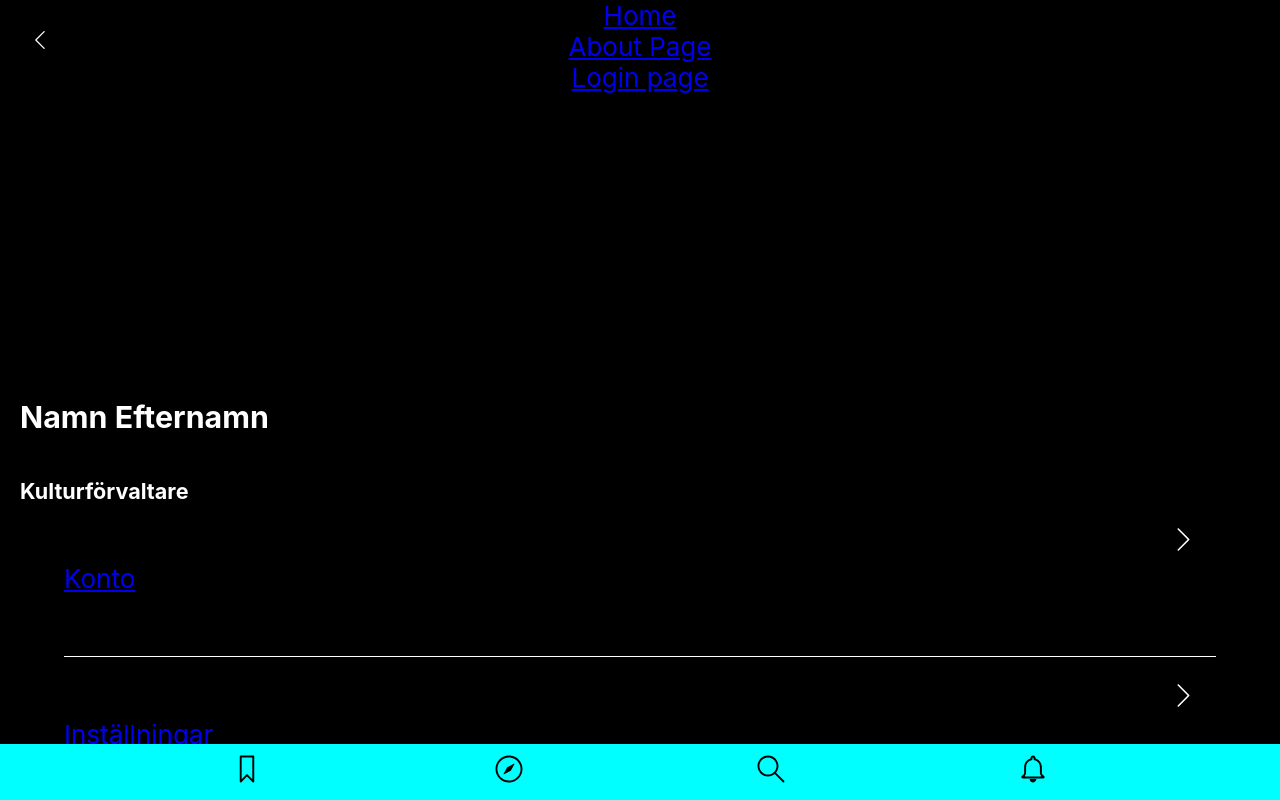
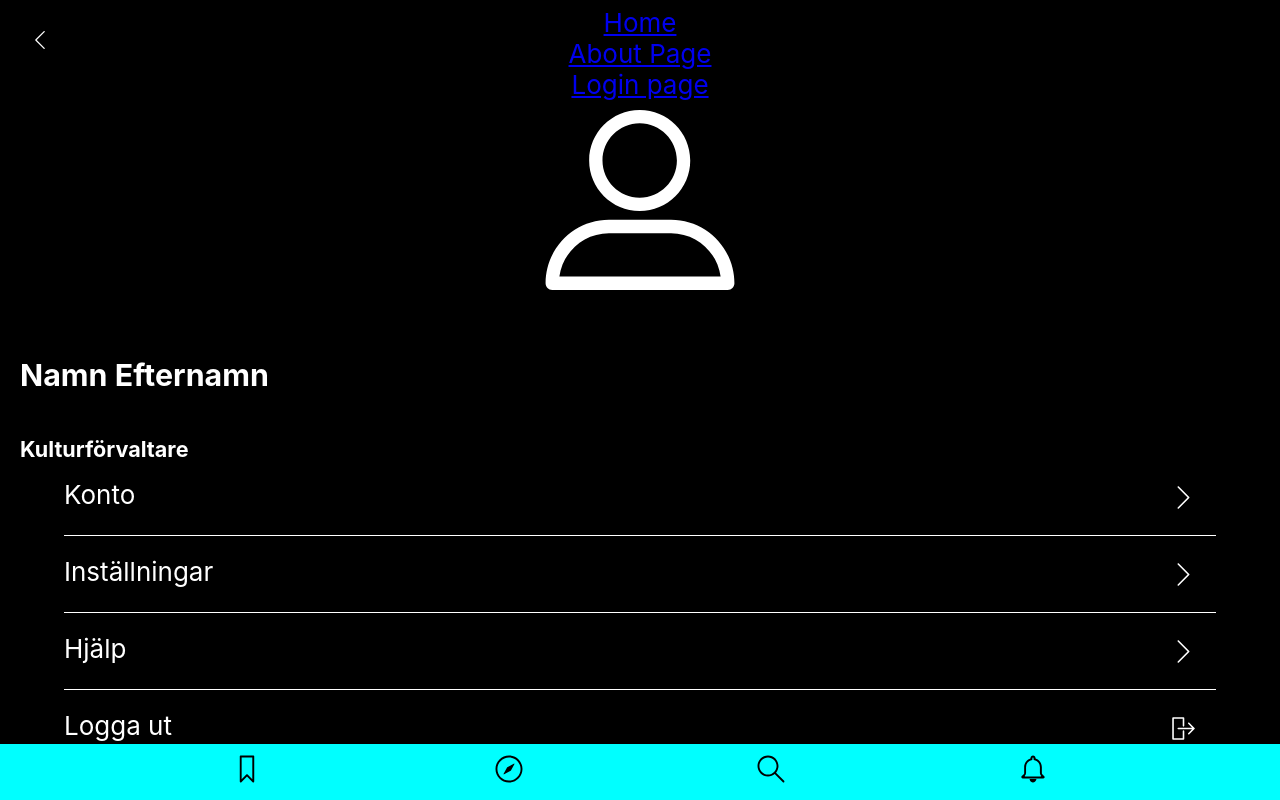
Before and after one commit to erikarvidsson/KA-project2, a React (Create React App) app: page /Profile in a window 1280 px wide. Shown: the top 800 px of the page. Built offline with nearby package versions, Linux system fonts and the light colour scheme.

Commit message:
added a form component

```diff
--- a/src/App.js
+++ b/src/App.js
@@ -33,6 +33,7 @@ function App() {
           <Route path="/Search" component={Search} />
           <Route path="/Notification" component={Notification} />
           <Route path="/Profile" component={Profile} />
+          <Route path="/Konto" component={Konto} />
         </div>
 
 
--- a/src/components/KontoPage/index.js
+++ b/src/components/KontoPage/index.js
@@ -63,7 +63,7 @@ border-bottom: 1px solid white;
 padding-bottom: 25px;
 width: 90vw;
 height: 30px;
-line-height: 4;
+line-height: 2;
 justify-content: space-between;
 
   }
--- a/src/components/NavigationButton/index.js
+++ b/src/components/NavigationButton/index.js
@@ -21,7 +21,7 @@ const Div = styled.div`
   padding-bottom: 25px;
   width: 90vw;
   /* height: 30px; */
-  line-height: 4;
+
   justify-content: space-between;
   }
 
--- a/src/components/ProfilePage/index.js
+++ b/src/components/ProfilePage/index.js
@@ -3,14 +3,13 @@ import { Route, Switch, Link } from "react-router-dom";
 import styled from "styled-components";
 import NavigationButton from '../NavigationButton';
 
-
 const Section = styled.section`
-  height: 100vh;
+  /* height: 100vh; */
   width: 100vw;
 
-
   img {
-  height: 250px;
+  height: 200px;
+  filter:invert(1);
 }
 
 `;
@@ -39,6 +38,10 @@ const Div = styled.div`
   /* height: 40vh; */
   width: 100vw;
 
+  a {
+  color: #fff;
+  text-decoration: none;
+}
 
   h3 {
   display: flex;
--- a/src/components/SearchPage/index.js
+++ b/src/components/SearchPage/index.js
@@ -1,7 +1,7 @@
 import React,{ useState } from 'react';
 import { Route, Switch, Link } from "react-router-dom";
 import styled from "styled-components";
-
+import ProfileIcon from '../ProfileIcon';
 
 const Icon = styled.div`
 color: #fff;
@@ -80,7 +80,7 @@ const SearchPage = () => {
         </Icon>
 
         <Profile>
-          <Link to='/Profile'><img src='assets/icons/profile.svg'/></Link>
+          <Link to='/Profile'><ProfileIcon/></Link>
         </Profile>
 
         <Section>
```
Also changed, not shown: src/components/Form/index.js (added).
